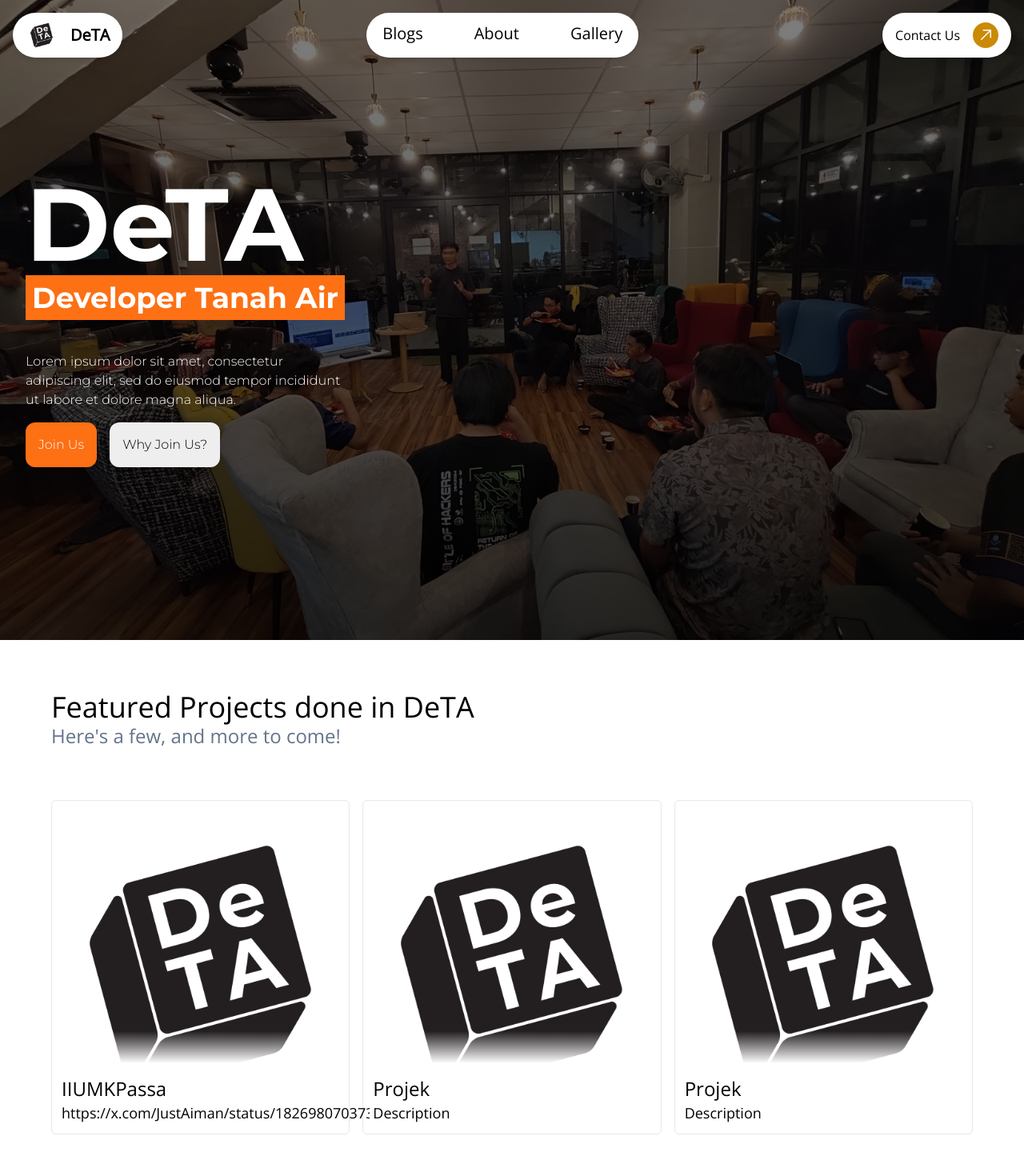
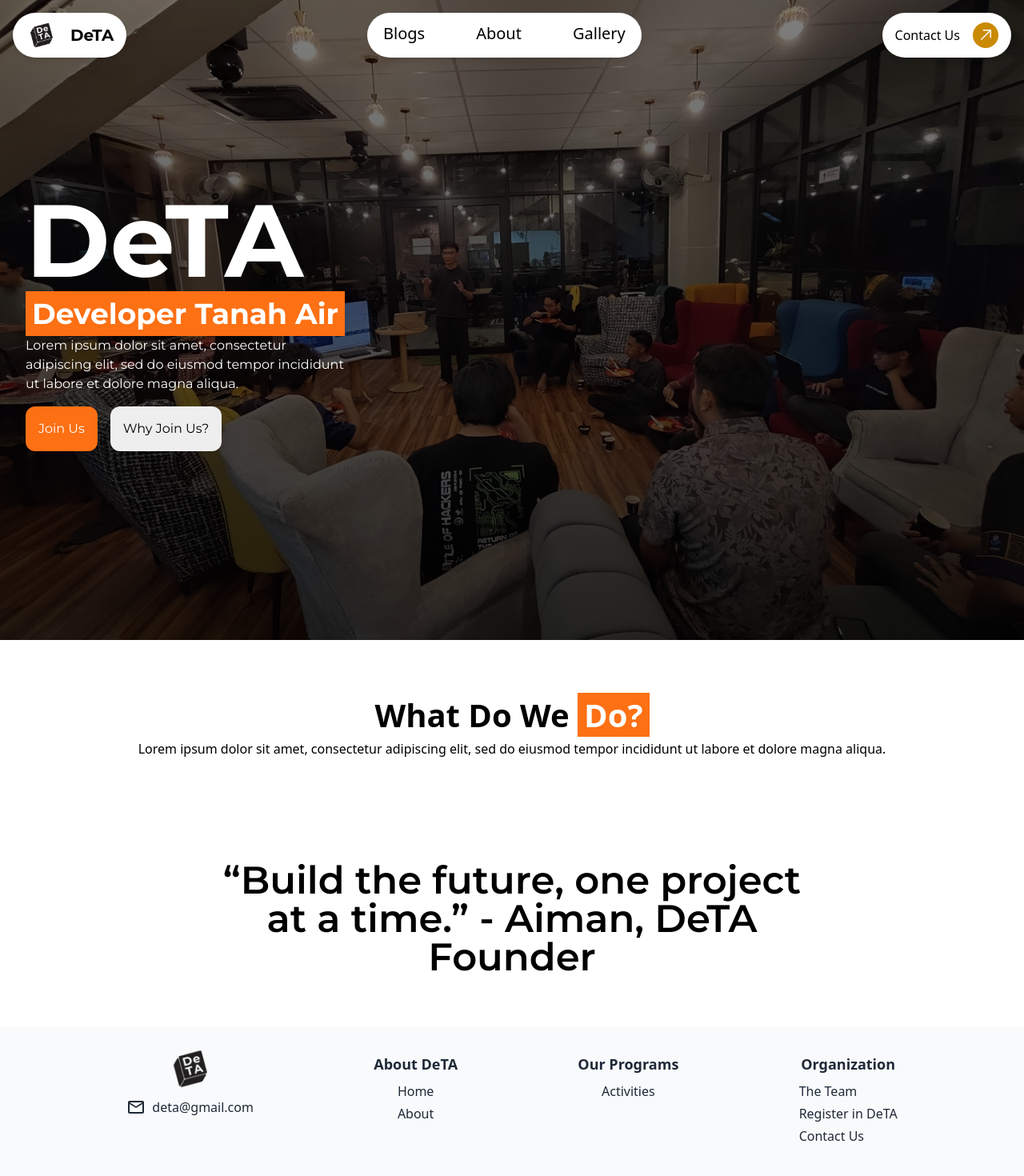
Before and after one commit to mimoimio/DeTA-Website-Test, a Next.js app: page / in a window 1280 px wide. Shown: the top 1470 px of the page at 80% size. Built offline with nearby package versions, Linux system fonts and the light colour scheme.

Commit message:
nothing suspicious here

```diff
--- a/app/layout.jsx
+++ b/app/layout.jsx
@@ -2,17 +2,13 @@ import {
   Inter,
   Lato,
   Open_Sans,
-  Roboto,
   Montserrat,
   Plus_Jakarta_Sans,
 } from "next/font/google";
 import "./globals.css";
 
-// const inter = Inter({ subsets: ["latin"] });
 const inter = Inter({ subsets: ["latin"], weight: "400" });
 
-// alternative fonts
-// const roboto = Inter({ subsets: ["latin"], weight: "300" });
 const openSans = Open_Sans({ subsets: ["latin"], weight: "300" });
 const lato = Lato({ subsets: ["latin"], weight: "300" });
 export const metadata = {
@@ -21,7 +17,14 @@ export const metadata = {
 };
 const montserrat = Montserrat({
   subsets: ["latin"],
-  weight: ["300", "400", "500", "600", "700", "800", "900"],
+  weight: ["300", "400", "500", "600", "700"],
+  variable: "--font-montserrat",
+});
+
+const plusJakartaSans = Plus_Jakarta_Sans({
+  subsets: ["latin"],
+  weight: ["300", "400", "500", "600", "700"],
+  variable: "--font-plusjakartasans",
 });
 
 export default function RootLayout({ children }) {
@@ -72,7 +75,9 @@ export default function RootLayout({ children }) {
 
         <title>Developer Tanah Air</title>
       </head>
-      <body className={openSans.className}>{children}</body>
+      <body className={`${montserrat.variable} ${plusJakartaSans.variable}`}>
+        {children}
+      </body>
     </html>
   );
 }
--- a/app/page.jsx
+++ b/app/page.jsx
@@ -9,13 +9,13 @@ export default function Home() {
       <Header />
 
       {/* Hero */}
-      <div className="flex md:flex-row flex-col justify-start justify-items-center items-center p-8 h-[100dvh] hero-section">
-        <div className="flex flex-col items-start text-white font-montserrat container m-auto">
+      <div className="flex md:flex-row flex-col justify-start justify-items-center items-center p-8 h-[100dvh] hero-section ">
+        <div className="flex flex-col items-start text-white container m-auto">
           <h1 className="text-5xl lg:text-9xl font-bold">DeTA</h1>
           <h2 className="text-xl lg:text-4xl font-bold bg-[#FD7014] p-2">
             Developer Tanah Air
           </h2>
-          <p className="font-plus-jakarta-sans mt-10  lg:w-1/3">
+          <p className="lg:w-1/3">
             Lorem ipsum dolor sit amet, consectetur adipiscing elit, sed do
             eiusmod tempor incididunt ut labore et dolore magna aliqua.
           </p>
@@ -23,7 +23,7 @@ export default function Home() {
             <li className="flex">
               <Link
                 href={"about"}
-                className="bg-[#FD7014] h-min p-4 hover:bg-slate-500 duration-150 rounded-xl"
+                className="bg-[#FD7014] h-min p-4 duration-[1000ms] rounded-xl hover:bg-joker bg-center bg-cover"
               >
                 Join Us
               </Link>
@@ -41,9 +41,26 @@ export default function Home() {
       </div>
 
       <div className="mx-auto container">
-        <FeaturedProjects />
+        {/* What Do We Do? */}
+        <div className="container bg-white p-[4rem] ">
+          <h1 className="text-[40px] font-bold text-center">
+            What Do We <span className="bg-[#FD7014] px-2 text-white">Do?</span>
+          </h1>
 
-        <div className="flex items-center justify-center bg-none flex-col w-full p-2 lg:p-16">
+          <p className="text-center">
+            Lorem ipsum dolor sit amet, consectetur adipiscing elit, sed do
+            eiusmod tempor incididunt ut labore et dolore magna aliqua.
+          </p>
+        </div>
+        {/* Innovations by Our Community */}
+
+        {/* Upcoming Events */}
+
+        <h2 className="text-5xl text-center font-montserrat font-semibold bg-white py-[4rem] px-[20%]">
+          “Build the future, one project at a time.” - Aiman, DeTA Founder
+        </h2>
+
+        {/* <div className="flex items-center justify-center bg-none flex-col w-full p-2 lg:p-16">
           <div className="pb-10 lg:pb-16 ">
             <p className="lg:text-4xl text-center">
               Interested in web or software development?
@@ -120,7 +137,7 @@ export default function Home() {
               desc={"Get to know many developers and website expertises!"}
             />
           </div>
-        </div>
+        </div> */}
       </div>
 
       <Footer />
--- a/components/Footer.jsx
+++ b/components/Footer.jsx
@@ -5,7 +5,7 @@ import Image from "next/image";
 import FooterButton from "./FooterButton";
 const Footer = () => {
   return (
-    <footer className="mt-[10rem] w-full pt-[2rem] p-2 pb-[6rem] bg-slate-50 text-gray-800">
+    <footer className=" w-full pt-[2rem] p-2 pb-[6rem] bg-slate-50 text-gray-800">
       <div className="container grid grid-cols-2 grid-rows-2 md:flex md:flex-wrap md:justify-evenly md:mx-auto ">
         <div className="flex flex-col mb-4 space-y-4 items-center">
           <Image
@@ -15,7 +15,10 @@ const Footer = () => {
             alt="DeTA Logo"
             className="transform scale-150 mix-blend-multiply"
           />
-          <a href="mailto:deta@gmail.com" className="flex items-center flex-wrap">
+          <a
+            href="mailto:deta@gmail.com"
+            className="flex items-center flex-wrap"
+          >
             <MdOutlineEmail className="lg:text-2xl" />
             <span className="ml-2">deta@gmail.com</span>
           </a>
--- a/components/Header.jsx
+++ b/components/Header.jsx
@@ -25,7 +25,7 @@ const Logo = () => {
   return (
     <Link
       href={"/"}
-      className="flex items-center font-black bg-white rounded-full py-2 px-4 gap-4 text-xl h-[56px]  shadow-md"
+      className="flex items-center font-bold font-montserrat bg-white rounded-full py-2 px-4 gap-4 text-xl h-[56px]  shadow-md"
     >
       {" "}
       <Image
@@ -33,7 +33,7 @@ const Logo = () => {
         width={40}
         height={40}
         alt="DeTA Logo"
-        className="mix-blend-multiply"
+        className=""
       />
       DeTA
     </Link>
--- a/tailwind.config.js
+++ b/tailwind.config.js
@@ -11,9 +11,11 @@ module.exports = {
         "gradient-radial": "radial-gradient(var(--tw-gradient-stops))",
         "gradient-conic":
           "conic-gradient(from 180deg at 50% 50%, var(--tw-gradient-stops))",
+        joker: "url('/images/joker.gif')",
       },
       fontFamily: {
-        display: 'Oswald',
+        montserrat: ["var(--font-montserrat)"],
+        plusjakarta: ["var(--font-plusjakartasans)"],
       },
     },
   },
```
Also changed, not shown: app/globals.css (+0 -35 lines), 1 other file (tests, documents, lock files or other folders).
